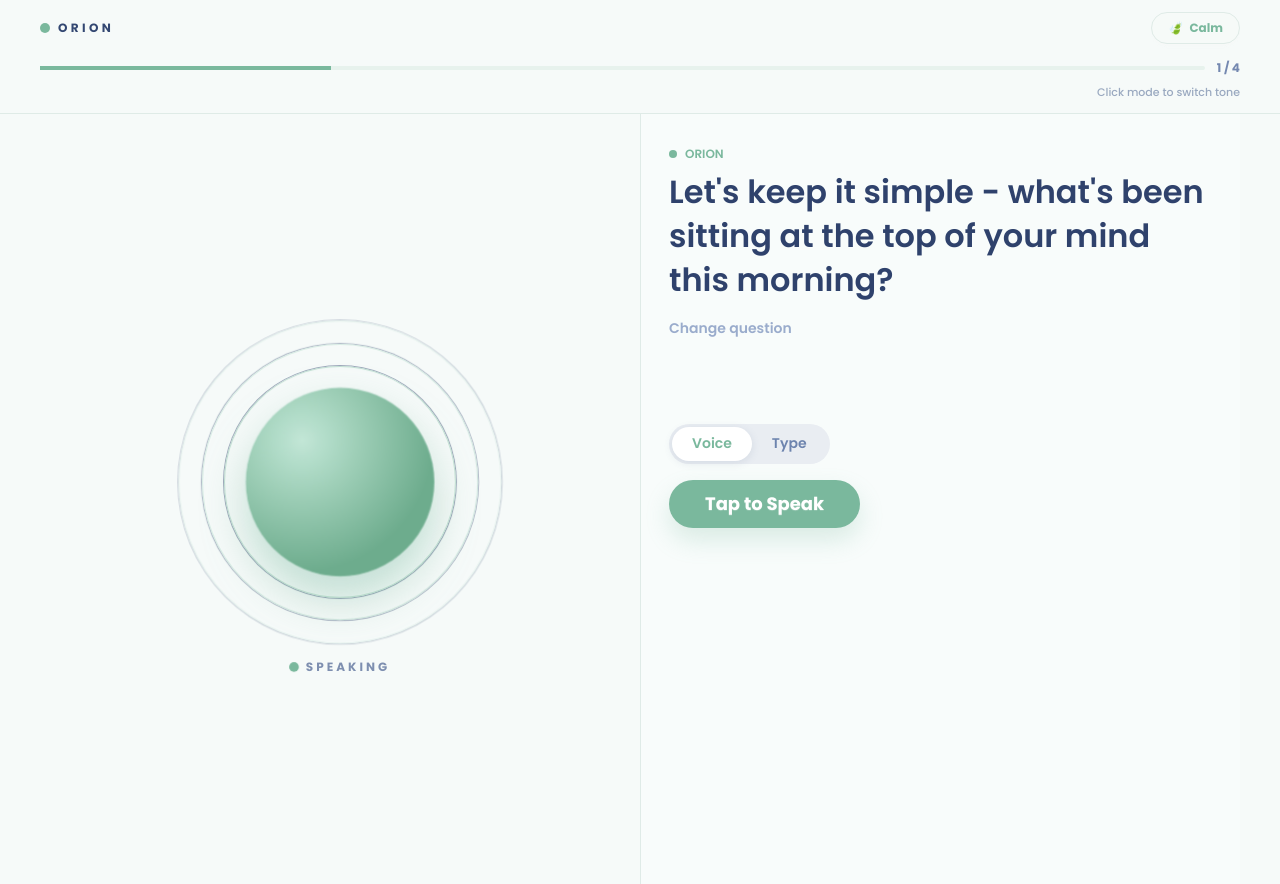
After one commit to Thisisme-Andrew/hackathon-cursor-2026, a Flask app: page /demo in a window 1280 px wide. The commit adds this page. Run offline with Flask 3, Linux system fonts and the light colour scheme; style sheets or scripts are compiled from the project's sources.

Commit message:
completed many pages

```diff
--- /dev/null
+++ b/frontend/static/css/demo.css
@@ -0,0 +1,288 @@
+:root {
+    --bg: #f6faf9;
+    --text: #2f426c;
+    --muted: #8da0be;
+    --line: #dfebe7;
+    --accent: #7ab89d;
+    --accent-soft: rgba(122, 184, 157, 0.24);
+    --ring-strong: rgba(122, 184, 157, 0.34);
+    --ring-mid: rgba(122, 184, 157, 0.26);
+    --ring-light: rgba(122, 184, 157, 0.2);
+    --orb-c1: #c4e7d7;
+    --orb-c2: #6fab8e;
+    --chip-bg: #edf3f0;
+    --chip-text: #6d84ae;
+    --panel-bg: #f8fcfb;
+}
+
+body.mode-urgent {
+    --accent: #c36348;
+    --accent-soft: rgba(195, 99, 72, 0.22);
+    --line: #efdcd5;
+    --ring-strong: rgba(195, 99, 72, 0.36);
+    --ring-mid: rgba(195, 99, 72, 0.28);
+    --ring-light: rgba(195, 99, 72, 0.22);
+    --orb-c1: #efc4b6;
+    --orb-c2: #b25338;
+    --chip-bg: #f6ece8;
+    --chip-text: #9a705f;
+    --panel-bg: #fcf7f5;
+}
+
+body {
+    font-family: "Poppins", sans-serif;
+    background: var(--bg);
+    color: var(--text);
+}
+
+.orion-wordmark {
+    color: #334772;
+    letter-spacing: 0.28em;
+}
+
+.top-progress {
+    height: 4px;
+    background: color-mix(in srgb, var(--accent) 18%, white 82%);
+}
+
+.top-progress > span {
+    display: block;
+    width: 25%;
+    height: 100%;
+    background: var(--accent);
+    transition: width 0.22s ease;
+}
+
+.orb-wrap {
+    position: relative;
+    width: 320px;
+    height: 320px;
+    display: flex;
+    align-items: center;
+    justify-content: center;
+    margin: 0 auto;
+}
+
+.ring {
+    position: absolute;
+    border-radius: 9999px;
+    border: 1.6px solid var(--ring-strong);
+    animation: ringPulse 1.35s ease-in-out infinite;
+    opacity: 0.55;
+}
+
+body:not(.mode-urgent) .ring.r1 {
+    border-color: #8dc8ac;
+}
+
+body:not(.mode-urgent) .ring.r2 {
+    border-color: #9ed3bc;
+}
+
+body:not(.mode-urgent) .ring.r3 {
+    border-color: #b6ddcc;
+}
+
+body.mode-urgent .ring.r1 {
+    border-color: #d58b73;
+}
+
+body.mode-urgent .ring.r2 {
+    border-color: #e0a08c;
+}
+
+body.mode-urgent .ring.r3 {
+    border-color: #eab6a8;
+}
+
+.ring.r1 {
+    width: 230px;
+    height: 230px;
+}
+
+.ring.r2 {
+    width: 266px;
+    height: 266px;
+    animation-delay: 0.18s;
+    border-color: var(--ring-mid);
+    opacity: 0.38;
+}
+
+.ring.r3 {
+    width: 302px;
+    height: 302px;
+    animation-delay: 0.36s;
+    border-color: var(--ring-light);
+    opacity: 0.24;
+}
+
+.orb {
+    width: 182px;
+    height: 182px;
+    border-radius: 9999px;
+    background: radial-gradient(circle at 30% 28%, var(--orb-c1) 0%, var(--orb-c2) 70%);
+    box-shadow: 0 22px 44px color-mix(in srgb, var(--accent) 42%, transparent 58%);
+    animation: robotPulse 0.95s ease-in-out infinite;
+}
+
+.orb.speaking {
+    animation-duration: 0.5s;
+}
+
+.orb.listening {
+    animation-duration: 1.1s;
+}
+
+.orb.ready {
+    animation-duration: 1.35s;
+}
+
+@keyframes ringPulse {
+    0%,
+    100% {
+        transform: scale(1);
+        opacity: 0.5;
+    }
+
+    50% {
+        transform: scale(1.08);
+        opacity: 0.2;
+    }
+}
+
+@keyframes robotPulse {
+    0%,
+    100% {
+        transform: scale(1);
+        filter: saturate(1);
+    }
+
+    50% {
+        transform: scale(1.11);
+        filter: saturate(1.16);
+    }
+}
+
+.panel {
+    border-left: 1px solid var(--line);
+    background: var(--panel-bg);
+}
+
+.question-stage {
+    min-height: 250px;
+}
+
+.question-box {
+    min-height: 124px;
+}
+
+@media (max-width: 980px) {
+    .panel {
+        border-left: 0;
+        border-top: 1px solid var(--line);
+    }
+}
+
+.chip {
+    border: 1px solid var(--line);
+    background: color-mix(in srgb, var(--accent) 10%, white 90%);
+    color: var(--accent);
+}
+
+.mode-pill {
+    border: 1px solid var(--line);
+    background: color-mix(in srgb, var(--accent) 7%, white 93%);
+    color: var(--accent);
+    cursor: pointer;
+}
+
+.switch-shell {
+    background: #e9edf2;
+    border-radius: 999px;
+    padding: 3px;
+}
+
+.switch-btn {
+    height: 34px;
+    min-height: 0;
+    border: 0;
+    border-radius: 999px;
+    font-size: 14px;
+    font-weight: 600;
+    color: var(--chip-text);
+    background: transparent;
+    text-transform: none;
+    box-shadow: none;
+}
+
+.switch-btn.active {
+    background: #fff;
+    color: var(--accent);
+    box-shadow: 0 2px 8px rgba(88, 109, 143, 0.14);
+}
+
+.input-clean {
+    border: 1.5px solid var(--line);
+    background: #fff;
+    color: var(--text);
+}
+
+.status-dot {
+    animation: statusPulse 1.2s ease-in-out infinite;
+}
+
+@keyframes statusPulse {
+    0%,
+    100% {
+        transform: scale(1);
+        opacity: 0.65;
+    }
+
+    50% {
+        transform: scale(1.22);
+        opacity: 1;
+    }
+}
+
+.response-stage {
+    position: relative;
+    min-height: 360px;
+}
+
+.interaction-stage {
+    transition: opacity 0.18s ease;
+}
+
+.interaction-stage.is-loading {
+    opacity: 0;
+    pointer-events: none;
+}
+
+.response-stage > #voice-view,
+.response-stage > #type-view {
+    position: absolute;
+    inset: 0;
+}
+
+.typing-cursor::after {
+    content: "";
+    display: inline-block;
+    width: 2px;
+    height: 1em;
+    margin-left: 4px;
+    vertical-align: -1px;
+    background: var(--accent);
+    animation: blink 0.8s steps(1) infinite;
+}
+
+@keyframes blink {
+    0%,
+    45% {
+        opacity: 1;
+    }
+
+    46%,
+    100% {
+        opacity: 0;
+    }
+}
--- /dev/null
+++ b/frontend/static/js/demo.js
@@ -0,0 +1,294 @@
+document.addEventListener("DOMContentLoaded", () => {
+    const seedNode = document.getElementById("demo-seed");
+    const seed = seedNode ? JSON.parse(seedNode.textContent) : {
+        calmQuestions: ["What's on your mind today?"],
+        urgentQuestions: ["What needs attention first?"],
+        voiceSamples: { calm: "", urgent: "" },
+        steps: 4,
+    };
+
+    const body = document.body;
+    const modeIcon = document.getElementById("mode-icon");
+    const modeText = document.getElementById("mode-text");
+    const modeToggle = document.getElementById("mode-toggle");
+    const questionText = document.getElementById("question-text");
+    const changeQuestionBtn = document.getElementById("change-question");
+    const interactionStage = document.getElementById("interaction-stage");
+    const stepLabel = document.getElementById("step-label");
+    const progressBar = document.querySelector(".top-progress > span");
+
+    const orb = document.getElementById("orb");
+    const orbStatus = document.getElementById("orb-status");
+
+    const modeVoiceBtn = document.getElementById("mode-voice");
+    const modeTypeBtn = document.getElementById("mode-type");
+    const voiceView = document.getElementById("voice-view");
+    const typeView = document.getElementById("type-view");
+
+    const tapSpeakBtn = document.getElementById("tap-speak");
+    const recordingStrip = document.getElementById("recording-strip");
+    const muteRecordBtn = document.getElementById("mute-record");
+    const recordTimer = document.getElementById("record-timer");
+    const stopRecordBtn = document.getElementById("stop-record");
+    const liveTranscriptWrap = document.getElementById("live-transcript-wrap");
+    const liveTranscript = document.getElementById("live-transcript");
+    const voiceReview = document.getElementById("voice-review");
+    const rerecordBtn = document.getElementById("rerecord");
+    const voiceOutput = document.getElementById("voice-output");
+    const voiceConfirmBtn = document.getElementById("voice-confirm");
+
+    const typedInput = document.getElementById("typed-input");
+    const typeSubmitBtn = document.getElementById("type-submit");
+    const demoNote = document.getElementById("demo-note");
+
+    const calmQuestions = Array.isArray(seed.calmQuestions) ? seed.calmQuestions : [];
+    const urgentQuestions = Array.isArray(seed.urgentQuestions) ? seed.urgentQuestions : [];
+    const demoVoiceResponses = seed.voiceSamples || { calm: "", urgent: "" };
+    const totalSteps = Number(seed.steps) > 0 ? Number(seed.steps) : 4;
+
+    let questionIndex = 0;
+    let activeQuestionSet = calmQuestions;
+    let selectedInputMode = "voice";
+    let questionTypingTimer = null;
+    let reviewTypingTimer = null;
+    let transcriptInterval = null;
+    let recordInterval = null;
+    let recordSecondsLeft = 30;
+    let currentStep = 1;
+    let muted = false;
+
+    function updateStepUi() {
+        stepLabel.textContent = `${currentStep} / ${totalSteps}`;
+        progressBar.style.width = `${(currentStep / totalSteps) * 100}%`;
+    }
+
+    function updateOrbState(state) {
+        orb.classList.remove("speaking", "listening", "ready");
+        if (state === "listening") {
+            orb.classList.add("listening");
+            orbStatus.innerHTML = '<span class="status-dot inline-block h-2 w-2 rounded-full bg-[var(--accent)] align-middle"></span><span class="ml-2 align-middle">LISTENING</span>';
+            return;
+        }
+        if (state === "ready") {
+            orb.classList.add("ready");
+            orbStatus.innerHTML = '<span class="status-dot inline-block h-2 w-2 rounded-full bg-[var(--accent)] align-middle"></span><span class="ml-2 align-middle">READY</span>';
+            return;
+        }
+        orb.classList.add("speaking");
+        orbStatus.innerHTML = '<span class="status-dot inline-block h-2 w-2 rounded-full bg-[var(--accent)] align-middle"></span><span class="ml-2 align-middle">SPEAKING</span>';
+    }
+
+    function clearTypingTimers() {
+        if (questionTypingTimer) {
+            clearTimeout(questionTypingTimer);
+            questionTypingTimer = null;
+        }
+        if (reviewTypingTimer) {
+            clearTimeout(reviewTypingTimer);
+            reviewTypingTimer = null;
+        }
+    }
+
+    function typeIntoElement(element, fullText, speed, done) {
+        clearTypingTimers();
+        element.textContent = "";
+        element.classList.add("typing-cursor");
+        let i = 0;
+
+        const tick = () => {
+            element.textContent = fullText.slice(0, i);
+            i += 1;
+            if (i <= fullText.length) {
+                const delay = Math.max(12, speed + Math.floor(Math.random() * 12) - 6);
+                questionTypingTimer = setTimeout(tick, delay);
+            } else {
+                element.classList.remove("typing-cursor");
+                if (done) {
+                    done();
+                }
+            }
+        };
+
+        tick();
+    }
+
+    function typeIntoTextarea(textarea, fullText, speed, done) {
+        clearTypingTimers();
+        textarea.value = "";
+        let i = 0;
+
+        const tick = () => {
+            textarea.value = fullText.slice(0, i);
+            i += 1;
+            if (i <= fullText.length) {
+                const delay = Math.max(10, speed + Math.floor(Math.random() * 10) - 5);
+                reviewTypingTimer = setTimeout(tick, delay);
+            } else if (done) {
+                done();
+            }
+        };
+
+        tick();
+    }
+
+    function resetRecordingUi() {
+        if (transcriptInterval) {
+            clearInterval(transcriptInterval);
+            transcriptInterval = null;
+        }
+        if (recordInterval) {
+            clearInterval(recordInterval);
+            recordInterval = null;
+        }
+        muted = false;
+        muteRecordBtn.textContent = "Mute";
+        recordSecondsLeft = 30;
+        recordTimer.textContent = "30s";
+        recordingStrip.classList.add("hidden");
+        liveTranscriptWrap.classList.add("hidden");
+        liveTranscript.textContent = "";
+    }
+
+    function setQuestion(index) {
+        questionIndex = index % Math.max(activeQuestionSet.length, 1);
+        changeQuestionBtn.classList.add("hidden");
+        interactionStage.classList.add("is-loading");
+        typeIntoElement(questionText, activeQuestionSet[questionIndex], 34, () => {
+            interactionStage.classList.remove("is-loading");
+            changeQuestionBtn.classList.remove("hidden");
+        });
+        resetRecordingUi();
+        voiceReview.classList.add("hidden");
+        tapSpeakBtn.classList.remove("hidden");
+        typedInput.value = "";
+        voiceOutput.value = "";
+        demoNote.textContent = "";
+        updateOrbState("speaking");
+    }
+
+    function cycleQuestion() {
+        setQuestion((questionIndex + 1) % activeQuestionSet.length);
+    }
+
+    function moveToNextQuestion() {
+        if (currentStep < totalSteps) {
+            currentStep += 1;
+            updateStepUi();
+        }
+        cycleQuestion();
+    }
+
+    function applyTone(mode) {
+        const isUrgent = mode === "urgent";
+        body.classList.toggle("mode-urgent", isUrgent);
+        modeIcon.textContent = isUrgent ? "\u26A1" : "\uD83C\uDF43";
+        modeText.textContent = isUrgent ? "Urgent" : "Calm";
+        activeQuestionSet = isUrgent ? urgentQuestions : calmQuestions;
+        currentStep = 1;
+        updateStepUi();
+        setQuestion(0);
+    }
+
+    function setInputMode(mode) {
+        selectedInputMode = mode;
+        const useVoice = mode === "voice";
+
+        modeVoiceBtn.classList.toggle("active", useVoice);
+        modeTypeBtn.classList.toggle("active", !useVoice);
+
+        voiceView.classList.toggle("hidden", !useVoice);
+        typeView.classList.toggle("hidden", useVoice);
+        demoNote.textContent = "";
+
+        if (useVoice) {
+            updateOrbState("speaking");
+        } else {
+            updateOrbState("ready");
+        }
+    }
+
+    function finishRecording() {
+        resetRecordingUi();
+        voiceReview.classList.remove("hidden");
+        tapSpeakBtn.classList.add("hidden");
+        const responseText = demoVoiceResponses[body.classList.contains("mode-urgent") ? "urgent" : "calm"];
+        typeIntoTextarea(voiceOutput, responseText, 14, () => updateOrbState("ready"));
+    }
+
+    function startRecording() {
+        resetRecordingUi();
+        voiceReview.classList.add("hidden");
+        tapSpeakBtn.classList.add("hidden");
+        recordingStrip.classList.remove("hidden");
+        liveTranscriptWrap.classList.remove("hidden");
+        updateOrbState("listening");
+
+        const modeKey = body.classList.contains("mode-urgent") ? "urgent" : "calm";
+        const targetTranscript = demoVoiceResponses[modeKey];
+        let transcriptIdx = 0;
+
+        transcriptInterval = setInterval(() => {
+            if (muted) {
+                return;
+            }
+            transcriptIdx += 2;
+            liveTranscript.textContent = targetTranscript.slice(0, transcriptIdx);
+            if (transcriptIdx >= targetTranscript.length) {
+                finishRecording();
+            }
+        }, 80);
+
+        recordInterval = setInterval(() => {
+            recordSecondsLeft -= 1;
+            recordTimer.textContent = `${recordSecondsLeft}s`;
+            if (recordSecondsLeft <= 0) {
+                finishRecording();
+            }
+        }, 1000);
+    }
+
+    modeToggle.addEventListener("click", () => {
+        applyTone(body.classList.contains("mode-urgent") ? "calm" : "urgent");
+    });
+
+    changeQuestionBtn.addEventListener("click", cycleQuestion);
+
+    modeVoiceBtn.addEventListener("click", () => setInputMode("voice"));
+    modeTypeBtn.addEventListener("click", () => setInputMode("type"));
+
+    tapSpeakBtn.addEventListener("click", startRecording);
+
+    muteRecordBtn.addEventListener("click", () => {
+        muted = !muted;
+        muteRecordBtn.textContent = muted ? "Unmute" : "Mute";
+    });
+
+    stopRecordBtn.addEventListener("click", finishRecording);
+
+    rerecordBtn.addEventListener("click", () => {
+        resetRecordingUi();
+        voiceReview.classList.add("hidden");
+        tapSpeakBtn.classList.remove("hidden");
+        voiceOutput.value = "";
+        updateOrbState("speaking");
+    });
+
+    voiceConfirmBtn.addEventListener("click", () => {
+        demoNote.textContent = "Saved for demo. Moving to next question...";
+        tapSpeakBtn.classList.remove("hidden");
+        setTimeout(moveToNextQuestion, 520);
+    });
+
+    typeSubmitBtn.addEventListener("click", () => {
+        if (!typedInput.value.trim()) {
+            typedInput.focus();
+            return;
+        }
+        demoNote.textContent = "Submitted for demo. Moving to next question...";
+        setTimeout(moveToNextQuestion, 520);
+    });
+
+    applyTone("calm");
+    setInputMode("voice");
+    updateStepUi();
+});
--- /dev/null
+++ b/frontend/templates/demo.html
@@ -0,0 +1,145 @@
+<!doctype html>
+<html lang="en">
+
+<head>
+    <meta charset="UTF-8" />
+    <meta name="viewport" content="width=device-width, initial-scale=1.0" />
+    <title>Orion Demo</title>
+    <link rel="preconnect" href="https://fonts.googleapis.com" />
+    <link rel="preconnect" href="https://fonts.gstatic.com" crossorigin />
+    <link href="https://fonts.googleapis.com/css2?family=Poppins:wght@400;500;600;700;800&display=swap"
+        rel="stylesheet" />
+    <link rel="stylesheet" href="{{ url_for('static', filename='css/output.css') }}" />
+    <link rel="stylesheet" href="{{ url_for('static', filename='css/demo.css') }}" />
+</head>
+
+<body class="min-h-screen mode-calm" data-mode="calm">
+    <header class="border-b border-[var(--line)] px-5 py-3">
+        <div class="mx-auto flex w-full max-w-[1200px] items-center justify-between">
+            <a href="{{ url_for('home') }}" class="inline-flex items-center gap-2 text-xs font-bold orion-wordmark">
+                <span class="h-2.5 w-2.5 rounded-full bg-[var(--accent)]"></span>
+                ORION
+            </a>
+            <button id="mode-toggle" type="button"
+                class="mode-pill btn h-8 min-h-0 rounded-full px-4 text-xs font-bold normal-case">
+                <span id="mode-icon">&#127811;</span>
+                <span id="mode-text">Calm</span>
+            </button>
+        </div>
+        <div class="mx-auto mt-4 flex w-full max-w-[1200px] items-center gap-3 text-sm">
+            <div class="top-progress flex-1 rounded-full"><span></span></div>
+            <span id="step-label" class="text-xs font-bold text-[#7488b0]">1 / 4</span>
+        </div>
+        <p class="mx-auto mt-2 w-full max-w-[1200px] text-right text-[11px] font-medium text-[#9aa9c0]">Click mode to
+            switch tone</p>
+    </header>
+
+    <main class="mx-auto grid w-full max-w-[1200px] grid-cols-1 lg:grid-cols-2">
+        <section class="flex min-h-[620px] flex-col items-center justify-center px-6 py-8 text-center">
+            <div class="orb-wrap" id="orb-wrap">
+                <div class="ring r3"></div>
+                <div class="ring r2"></div>
+                <div class="ring r1"></div>
+                <button id="orb" class="orb speaking" type="button" aria-label="Orb"></button>
+            </div>
+            <p id="orb-status" class="mt-4 text-xs font-bold tracking-[0.25em] text-[#7e8fb0]">
+                <span class="status-dot inline-block h-2 w-2 rounded-full bg-[var(--accent)] align-middle"></span>
+                <span class="ml-2 align-middle">SPEAKING</span>
+            </p>
+        </section>
+
+        <section class="panel flex min-h-[620px] flex-col justify-between px-7 py-8">
+            <div class="question-stage">
+                <div class="mb-2 flex items-center gap-2 text-xs font-semibold text-[var(--accent)]">
+                    <span class="h-2 w-2 rounded-full bg-[var(--accent)]"></span>
+                    ORION
+                </div>
+                <div class="question-box">
+                    <h1 id="question-text"
+                        class="max-w-[650px] text-3xl font-semibold leading-snug text-[var(--text)] md:text-[32px]">
+                    </h1>
+                </div>
+                <button id="change-question" type="button"
+                    class="hidden mt-4 text-sm font-semibold text-[#9aaccc] hover:text-[#7c90b6]">
+                    Change question</button>
+            </div>
+
+            <div id="interaction-stage" class="interaction-stage is-loading mt-7">
+                <div class="switch-shell mb-4 inline-flex">
+                    <button id="mode-voice" type="button" class="switch-btn active btn px-5">Voice</button>
+                    <button id="mode-type" type="button" class="switch-btn btn px-5">Type</button>
+                </div>
+
+                <div class="response-stage">
+                    <div id="voice-view" class="space-y-4">
+                        <button id="tap-speak" type="button"
+                            class="btn h-12 min-h-0 rounded-full border-0 bg-[var(--accent)] px-9 text-lg font-bold normal-case text-white shadow-[0_12px_24px_var(--accent-soft)]">
+                            Tap to Speak
+                        </button>
+
+                        <div id="recording-strip"
+                            class="hidden rounded-2xl border border-[var(--line)] bg-white px-4 py-3">
+                            <div class="flex items-center justify-between gap-4">
+                                <span class="text-xs font-bold tracking-[0.18em] text-[var(--accent)]">RECORDING</span>
+                                <div class="flex items-end gap-1">
+                                    <span class="h-3 w-1 rounded-full bg-[var(--accent)]"></span>
+                                    <span class="h-5 w-1 rounded-full bg-[var(--accent)]"></span>
+                                    <span class="h-7 w-1 rounded-full bg-[var(--accent)]"></span>
+                                    <span class="h-4 w-1 rounded-full bg-[var(--accent)]"></span>
+                                    <span class="h-6 w-1 rounded-full bg-[var(--accent)]"></span>
+                                </div>
+                                <div class="flex items-center gap-2">
+                                    <span id="record-timer" class="text-xs font-bold text-[#889ab8]">30s</span>
+                                    <button type="button" id="mute-record"
+                                        class="btn h-8 min-h-0 rounded-full border-0 bg-[#edf1f7] px-4 text-xs font-bold normal-case text-[#60749d]">Mute</button>
+                                    <button type="button" id="stop-record"
+                                        class="btn h-8 min-h-0 rounded-full border-0 bg-[#edf1f7] px-4 text-xs font-bold normal-case text-[#60749d]">Stop</button>
+                                </div>
+                            </div>
+                        </div>
+
+                        <div id="live-transcript-wrap" class="hidden space-y-2">
+                            <p class="text-xs font-bold tracking-[0.14em] text-[var(--accent)]">LIVE TRANSCRIPTION</p>
+                            <div id="live-transcript" class="input-clean min-h-14 rounded-2xl px-4 py-3 text-base">
+                            </div>
+                        </div>
+
+                        <div id="voice-review" class="hidden space-y-3">
+                            <div class="flex items-start justify-between gap-3">
+                                <div>
+                                    <p class="text-sm font-semibold text-[#6f84ad]">Does this sound right?</p>
+                                    <p class="text-xs text-[#9da9bc]">Review before continuing</p>
+                                </div>
+                                <button id="rerecord" type="button"
+                                    class="btn h-9 min-h-0 rounded-full border-0 bg-[#edf1f7] px-4 text-sm font-semibold normal-case text-[#6d84ae]">Re-record</button>
+                            </div>
+                            <textarea id="voice-output"
+                                class="input-clean textarea h-24 w-full rounded-2xl text-base"></textarea>
+                            <div class="flex justify-end">
+                                <button id="voice-confirm" type="button"
+                                    class="btn h-12 min-h-0 rounded-full border-0 bg-[var(--accent)] px-8 text-lg font-bold normal-case text-white shadow-[0_12px_24px_var(--accent-soft)]">Looks
+                                    good</button>
+                            </div>
+                        </div>
+                    </div>
+
+                    <div id="type-view" class="hidden space-y-4">
+                        <textarea id="typed-input" class="input-clean textarea h-28 w-full rounded-2xl text-base"
+                            placeholder="Type your response..."></textarea>
+                        <div class="flex justify-end">
+                            <button id="type-submit" type="button"
+                                class="btn h-12 min-h-0 rounded-full border-0 bg-[var(--accent)] px-8 text-lg font-bold normal-case text-white shadow-[0_12px_24px_var(--accent-soft)]">Submit</button>
+                        </div>
+                    </div>
+                </div>
+
+                <p id="demo-note" class="mt-3 text-sm font-medium text-[#8aa0c4]"></p>
+            </div>
+        </section>
+    </main>
+
+    <script id="demo-seed" type="application/json">{{ demo_seed | tojson }}</script>
+    <script src="{{ url_for('static', filename='js/demo.js') }}" defer></script>
+</body>
+
+</html>
--- a/frontend/templates/index.html
+++ b/frontend/templates/index.html
@@ -155,7 +155,7 @@
                     Get started - it's free
                 </a>
 
-                <a href="{{ url_for('auth_page', mode='signup') }}"
+                <a href="{{ url_for('demo_page') }}"
                     class="btn h-14 rounded-full border border-[#b9d7c9] bg-transparent text-lg font-bold text-[#6ea789] hover:border-[#9dcab4] hover:bg-[#e8f5ee]">
                     Try a demo first
                 </a>
```
